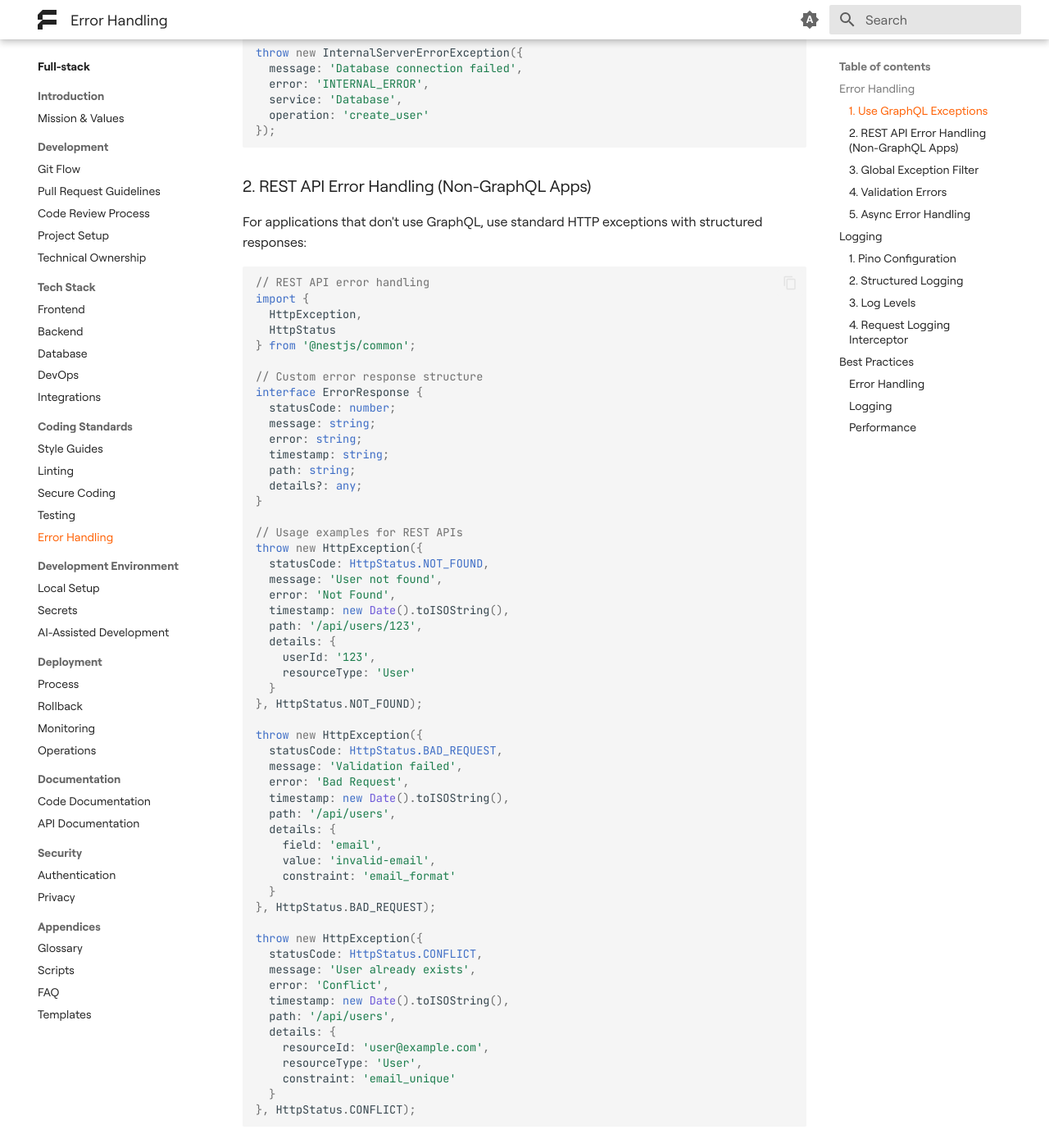
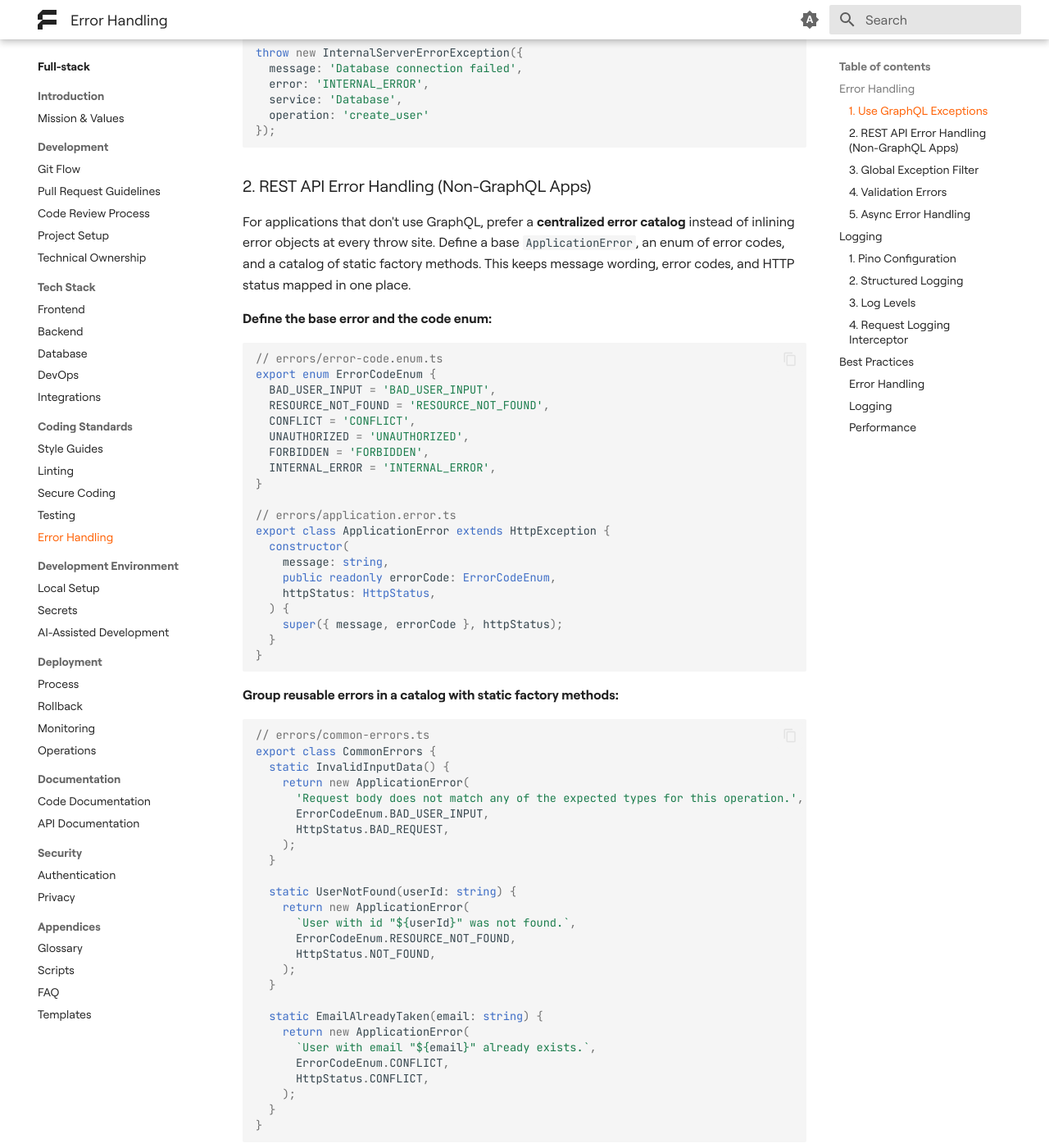
Before and after one commit to futuredapp/Engineering-Handbook, an MkDocs documentation site: the page built from docs/teams/fullstack/coding_standards/40_error_handling.md, in a window 1280 px wide and 1400 px high, scrolled down 1203 px. Shown: the whole window at 82% size. Built offline with MkDocs 1.6.1 and Material for MkDocs 9.7.7, drawn with Linux system fonts in a browser that asks for light colours; some of the changed text lies outside the part shown.

Commit message:
feature: centralized error handling

````diff
--- a/docs/teams/fullstack/coding_standards/40_error_handling.md
+++ b/docs/teams/fullstack/coding_standards/40_error_handling.md
@@ -62,65 +62,80 @@ throw new InternalServerErrorException({
 
 ### 2. REST API Error Handling (Non-GraphQL Apps)
 
-For applications that don't use GraphQL, use standard HTTP exceptions with structured responses:
+For applications that don't use GraphQL, prefer a **centralized error catalog** instead of inlining error objects at every throw site. Define a base `ApplicationError`, an enum of error codes, and a catalog of static factory methods. This keeps message wording, error codes, and HTTP status mapped in one place.
+
+**Define the base error and the code enum:**
 
 ```typescript
-// REST API error handling
-import {
-  HttpException,
-  HttpStatus
-} from '@nestjs/common';
-
-// Custom error response structure
-interface ErrorResponse {
-  statusCode: number;
-  message: string;
-  error: string;
-  timestamp: string;
-  path: string;
-  details?: any;
+// errors/error-code.enum.ts
+export enum ErrorCodeEnum {
+  BAD_USER_INPUT = 'BAD_USER_INPUT',
+  RESOURCE_NOT_FOUND = 'RESOURCE_NOT_FOUND',
+  CONFLICT = 'CONFLICT',
+  UNAUTHORIZED = 'UNAUTHORIZED',
+  FORBIDDEN = 'FORBIDDEN',
+  INTERNAL_ERROR = 'INTERNAL_ERROR',
 }
 
-// Usage examples for REST APIs
-throw new HttpException({
-  statusCode: HttpStatus.NOT_FOUND,
-  message: 'User not found',
-  error: 'Not Found',
-  timestamp: new Date().toISOString(),
-  path: '/api/users/123',
-  details: {
-    userId: '123',
-    resourceType: 'User'
+// errors/application.error.ts
+export class ApplicationError extends HttpException {
+  constructor(
+    message: string,
+    public readonly errorCode: ErrorCodeEnum,
+    httpStatus: HttpStatus,
+  ) {
+    super({ message, errorCode }, httpStatus);
   }
-}, HttpStatus.NOT_FOUND);
+}
+```
 
-throw new HttpException({
-  statusCode: HttpStatus.BAD_REQUEST,
-  message: 'Validation failed',
-  error: 'Bad Request',
-  timestamp: new Date().toISOString(),
-  path: '/api/users',
-  details: {
-    field: 'email',
-    value: 'invalid-email',
-    constraint: 'email_format'
+**Group reusable errors in a catalog with static factory methods:**
+
+```typescript
+// errors/common-errors.ts
+export class CommonErrors {
+  static InvalidInputData() {
+    return new ApplicationError(
+      'Request body does not match any of the expected types for this operation.',
+      ErrorCodeEnum.BAD_USER_INPUT,
+      HttpStatus.BAD_REQUEST,
+    );
   }
-}, HttpStatus.BAD_REQUEST);
 
-throw new HttpException({
-  statusCode: HttpStatus.CONFLICT,
-  message: 'User already exists',
-  error: 'Conflict',
-  timestamp: new Date().toISOString(),
-  path: '/api/users',
-  details: {
-    resourceId: 'user@example.com',
-    resourceType: 'User',
-    constraint: 'email_unique'
+  static UserNotFound(userId: string) {
+    return new ApplicationError(
+      `User with id "${userId}" was not found.`,
+      ErrorCodeEnum.RESOURCE_NOT_FOUND,
+      HttpStatus.NOT_FOUND,
+    );
   }
-}, HttpStatus.CONFLICT);
 
+  static EmailAlreadyTaken(email: string) {
+    return new ApplicationError(
+      `User with email "${email}" already exists.`,
+      ErrorCodeEnum.CONFLICT,
+      HttpStatus.CONFLICT,
+    );
+  }
+}
 ```
+
+**Throw sites stay one-liners:**
+
+```typescript
+throw CommonErrors.InvalidInputData();
+throw CommonErrors.UserNotFound(userId);
+throw CommonErrors.EmailAlreadyTaken(email);
+```
+
+**Why this beats inline `HttpException` literals:**
+
+- One place to fix wording, error codes, or status mappings — no grepping the codebase when QA flags an inconsistent message
+- Drift-free: identical errors at different call sites are guaranteed to stay identical
+- Easier auditing: every error the API can return is enumerable in one file (great for QA, frontend, and i18n)
+- Domain catalogs scale naturally — keep `CommonErrors` generic and add `UserErrors`, `OrderErrors`, etc. as the codebase grows
+
+Ancillary fields like `timestamp` and `path` belong in the global exception filter (next section), **not at the throw site** — the filter sees the request and adds them to every response uniformly.
 
 
 ### 3. Global Exception Filter
@@ -134,16 +149,18 @@ export class HttpExceptionFilter implements ExceptionFilter {
     const response = ctx.getResponse<Response>();
     const request = ctx.getRequest<Request>();
     const status = exception.getStatus();
+    const payload = exception.getResponse();
+    const body = typeof payload === 'string'
+      ? { message: payload }
+      : (payload as Record<string, unknown>);
 
     const errorResponse = {
       statusCode: status,
       timestamp: new Date().toISOString(),
       path: request.url,
-      message: exception.message,
-      error: exception.getResponse(),
+      ...body, // spreads `message`, `errorCode`, etc. from ApplicationError
     };
 
-    // Log the error
     this.logger.error('HTTP Exception', {
       ...errorResponse,
       stack: exception.stack,
@@ -180,11 +197,11 @@ export class ValidationPipe extends DefaultValidationPipe {
 ### 5. Async Error Handling
 
 ```typescript
-// Always use try-catch with async operations
+// Catch only the errors you can translate into a domain error.
+// Re-throw anything else — the global filter turns unknown errors into 500s uniformly.
 async createUser(userData: CreateUserDto): Promise<User> {
   try {
-    const user = await this.userRepository.create(userData);
-    return user;
+    return await this.userRepository.create(userData);
   } catch (error) {
     this.logger.error('Failed to create user', {
       error: error.message,
@@ -193,21 +210,10 @@ async createUser(userData: CreateUserDto): Promise<User> {
     });
 
     if (error.code === '23505') { // PostgreSQL unique constraint
-      throw new ConflictException({
-        message: 'User already exists',
-        error: 'CONFLICT',
-        resourceId: userData.email,
-        resourceType: 'User',
-        constraint: 'email_unique'
-      });
+      throw CommonErrors.EmailAlreadyTaken(userData.email);
     }
 
-    throw new InternalServerErrorException({
-      message: 'Internal server error',
-      error: 'INTERNAL_ERROR',
-      operation: 'create_user',
-      details: error.message
-    });
+    throw error; // unknown failure — let the global filter handle it
   }
 }
 ```
@@ -329,9 +335,11 @@ export class LoggingInterceptor implements NestInterceptor {
 ## Best Practices
 
 ### Error Handling
+- Centralize REST errors in an `ApplicationError` + `CommonErrors` catalog instead of inlining `HttpException` literals at throw sites
+- Keep `path`, `timestamp`, and other request-scoped fields in the global exception filter, not at the throw site
 - Use built-in GraphQL exceptions for consistent error responses
 - Implement global exception filters for centralized error handling
-- Handle async errors with try-catch blocks
+- Handle async errors with try-catch blocks; only translate errors you understand and re-throw the rest
 - Don't expose internal errors to clients
 - Log all errors with sufficient context
 
````
